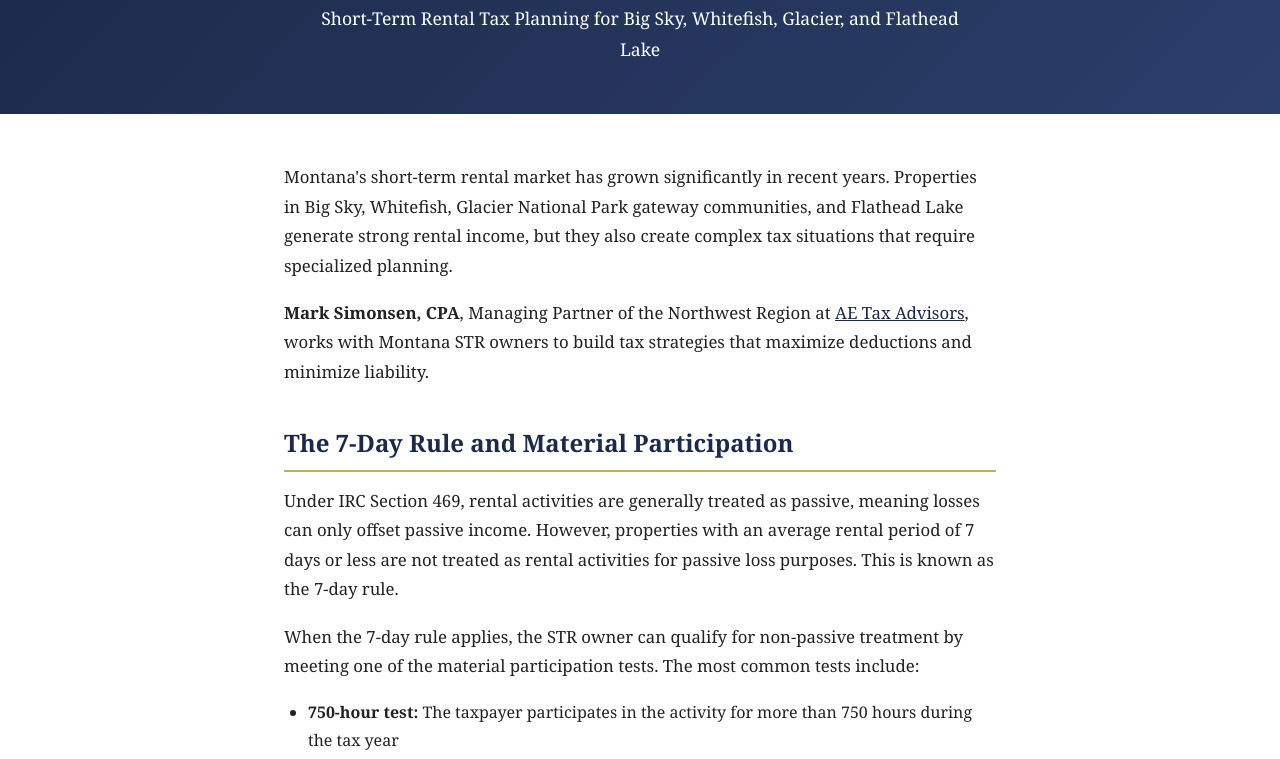
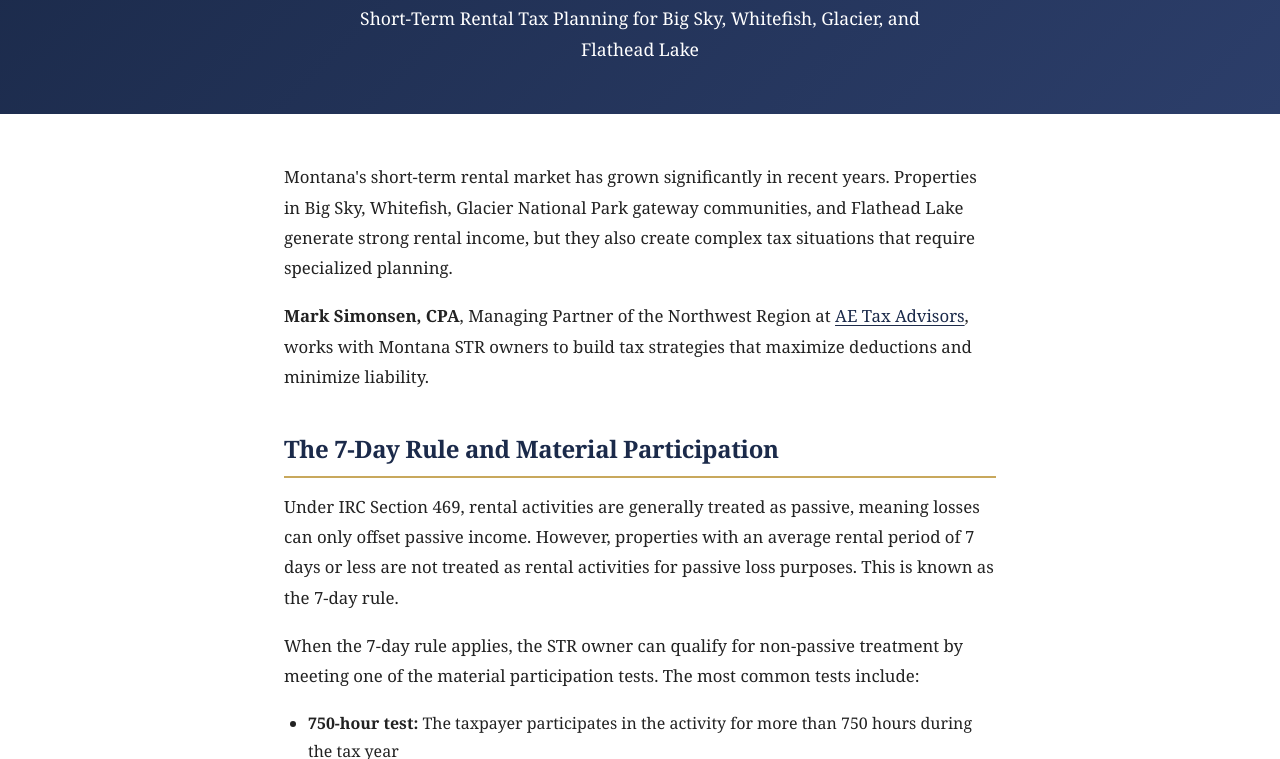
Before and after one commit to drconnorrobertson/marksimonsen, a plain HTML site: page blog/str-tax-strategy-montana/index.html in a window 1280 px wide. Shown: the part 196-955 px from the top of the page. Drawn offline with Linux system fonts and the light colour scheme.

Commit message:
Refine existing inline CSS; preserve all content and markup

```diff
--- a/blog/str-tax-strategy-montana/index.html
+++ b/blog/str-tax-strategy-montana/index.html
@@ -10,6 +10,22 @@
 <link rel="canonical" href="https://www.marksimonsencpa.com/blog/str-tax-strategy-montana/">
 <style>
 *,*::before,*::after{box-sizing:border-box;margin:0;padding:0}body{font-family:'Georgia','Times New Roman',serif;color:#222;background:#fff;line-height:1.75}a{color:#1b2a4a}header{background:#1b2a4a;padding:20px 24px;text-align:center}header a{color:#c8a85c;text-decoration:none;font-size:1.1rem;font-weight:700}.hero{background:linear-gradient(135deg,#1b2a4a 0%,#2c3e6a 100%);color:#fff;padding:60px 24px 50px;text-align:center}.hero h1{font-size:2rem;margin-bottom:12px;color:#c8a85c}.hero p{font-size:1.1rem;max-width:680px;margin:0 auto}.content{max-width:760px;margin:0 auto;padding:48px 24px 60px}.content h2{color:#1b2a4a;font-size:1.5rem;margin:36px 0 14px;border-bottom:2px solid #c8a85c;padding-bottom:6px}.content p{margin-bottom:18px;font-size:1.05rem}.content ul{margin:0 0 18px 24px}.content ul li{margin-bottom:8px}.cta-box{background:#f8f7f4;border-left:4px solid #c8a85c;padding:24px 28px;margin:36px 0}.cta-box a{color:#1b2a4a;font-weight:700}footer{background:#1b2a4a;color:#fff;text-align:center;padding:30px 24px;font-size:0.9rem}footer a{color:#c8a85c;text-decoration:none}
+
+/* Visual refinement 2026-10: preserve the existing brand, layout and content. */
+body { -webkit-font-smoothing: antialiased; -moz-osx-font-smoothing: grayscale; }
+h1, h2, h3 { text-wrap: balance; }
+p, blockquote { text-wrap: pretty; }
+:where(a, button, input, select, textarea):focus-visible { outline: 2px solid currentColor; outline-offset: 4px; }
+:where(article, .content, .article-content) a { text-underline-offset: .2em; text-decoration-thickness: 1px; }
+:where(.hero-grid, .features-grid, .cards-grid, .grid, .footer-grid) > * { min-width: 0; }
+@media (max-width: 600px) { input, select, textarea { font-size: 16px; } :where(.hero-cta, .hero-actions, .cta-actions) { flex-wrap: wrap; row-gap: 12px; } }
+@media (prefers-reduced-motion: reduce) { html { scroll-behavior: auto; } *, *::before, *::after { animation-duration: .01ms !important; animation-delay: 0ms !important; transition-duration: .01ms !important; } }
+
+.testimonial-card, .service-card { box-shadow: 0 1px 2px rgba(15,23,42,.035), 0 10px 30px rgba(15,23,42,.055); }
+
+.btn-primary, .btn-outline { transition: background-color .2s ease, color .2s ease, border-color .2s ease, box-shadow .2s ease, transform .2s ease; }
+
+h1 { letter-spacing: -.025em; } h2 { letter-spacing: -.015em; } article p, .content p { line-height: 1.8; }
 </style>
 </head>
 <body>
```
